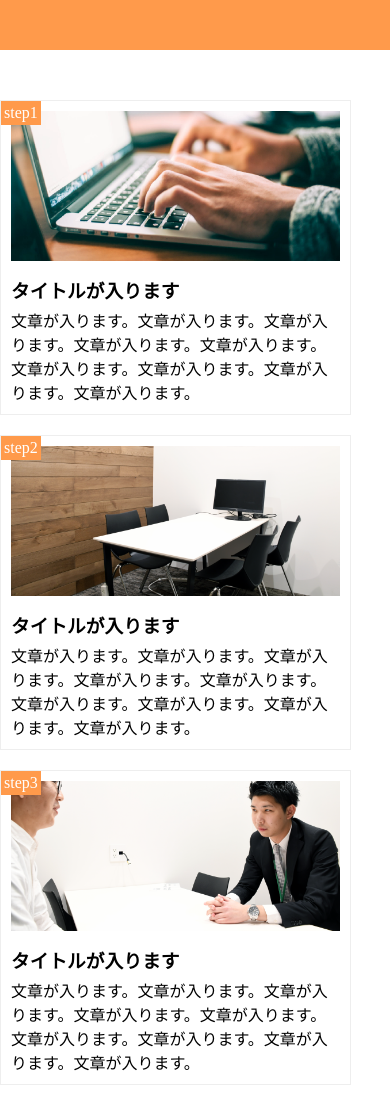
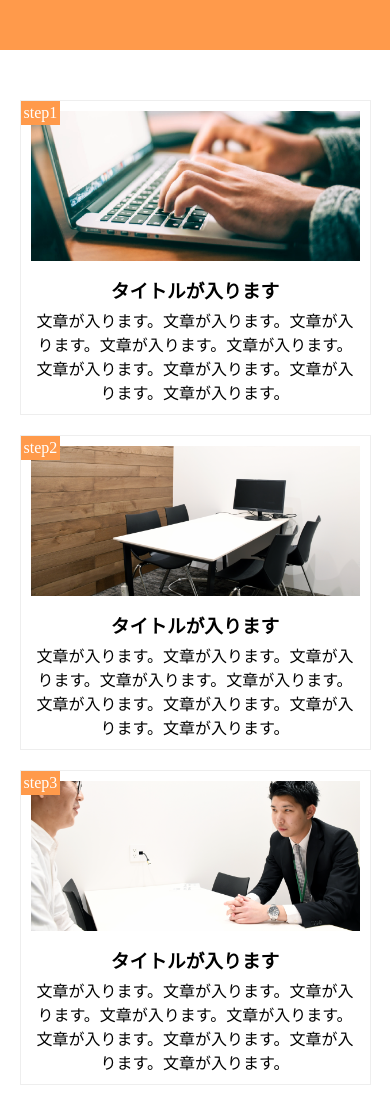
Before and after one commit to tosikazu-1211/html.css, a plain HTML site: page １０章課題問題/index.html in a window 390 px wide. Shown: the top 1100 px of the page. Drawn offline with Linux system fonts and the light colour scheme.

Commit message:
[finish] 1-10

```diff
--- a/１０章課題問題/index.html
+++ b/１０章課題問題/index.html
@@ -3,8 +3,9 @@
 <head>
 	<meta charset="UTF-8">
 	<meta name="viewport" content="width=device-width,initial-scale=1.0">
+	<link rel="stylesheet" href="https://maxcdn.bootstrapcdn.com/font-awesome/4.7.0/css/font-awesome.min.css">
 	<link rel="stylesheet" href="style.css">
-	<title></title>
+	<title>１０章課題</title>
 </head>
 <boby>
 	<header></header>
--- a/１０章課題問題/style.css
+++ b/１０章課題問題/style.css
@@ -75,26 +75,19 @@ footer {
 }
 
 @media screen and (max-width:768px) {
-	.step-box {
-		display: inline-block;
-		float: none;
+	main {
+		margin: 50px auto;
 		width: 90%;
-		margin: 0　auto;
+		text-align: center;
 	}
 
-	header {
+	.step-box {
+		float: none;
 		width: 100%;
+		margin-bottom: 20px;
 	}
 
-	main {
-		width: 100%;
-	}
-
-	.step-box:nth-child(2n) {
-		margin: 20px 0;
-	}
-
-	footer {
-		width: 100%;
+	.step-box:last-child {
+		margin-bottom: 0px;
 	}
 }
```
